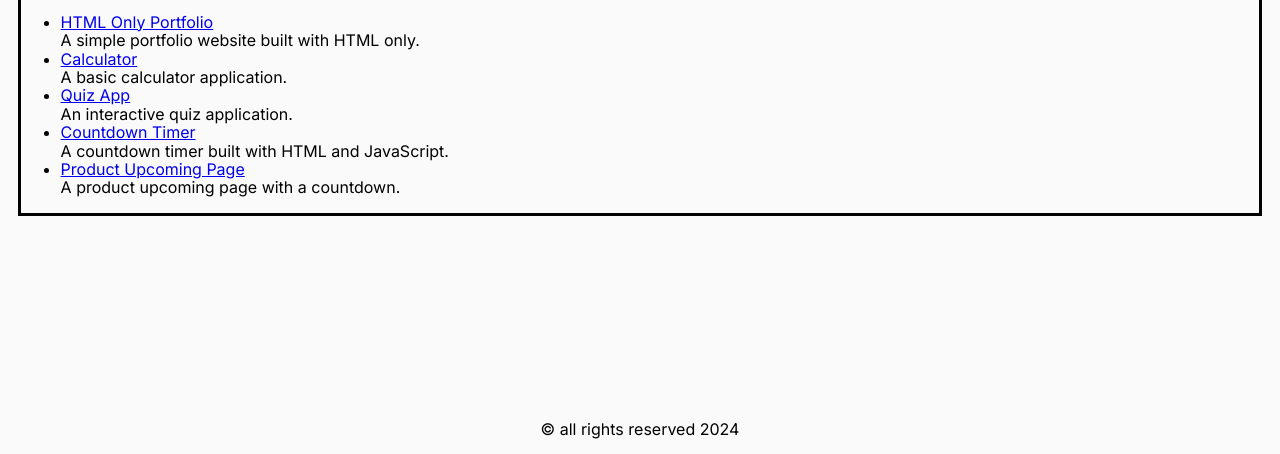
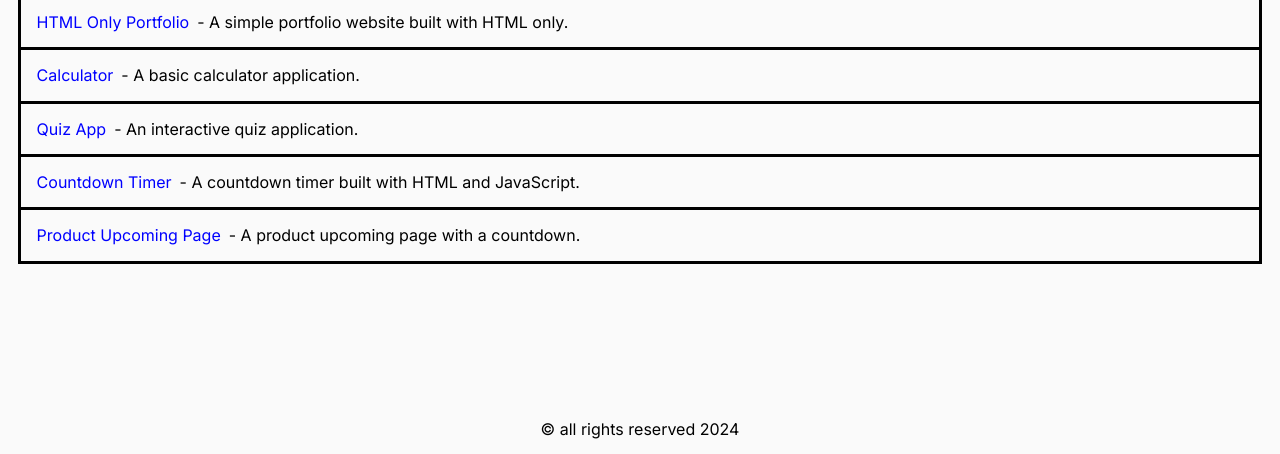
Before and after one commit to Domanskey/Personal-Portfolio---roadmap-project, a website built with Vite: page projects.html in a window 1280 px wide. Shown: the part 346-800 px from the top of the page. Built offline with nearby package versions, Linux system fonts and the light colour scheme.

Commit message:
add projects page styling

```diff
--- a/projects.html
+++ b/projects.html
@@ -45,24 +45,24 @@
     <main class="main main--projects">
         <section class="section">
             <h2 class="section__title">Projects</h2>
-            <ul>
-                <li>
+            <ul class="section__list">
+                <li class="list__item list__item--special">
                     <a href="https://example.com" target="_blank">HTML Only Portfolio</a>
                     <p>A simple portfolio website built with HTML only.</p>
                 </li>
-                <li>
+                <li class="list__item">
                     <a href="https://example.com" target="_blank">Calculator</a>
                     <p>A basic calculator application.</p>
                 </li>
-                <li>
+                <li class="list__item">
                     <a href="https://example.com" target="_blank">Quiz App</a>
                     <p>An interactive quiz application.</p>
                 </li>
-                <li>
+                <li class="list__item">
                     <a href="https://example.com" target="_blank">Countdown Timer</a>
                     <p>A countdown timer built with HTML and JavaScript.</p>
                 </li>
-                <li>
+                <li class="list__item">
                     <a href="https://example.com" target="_blank">Product Upcoming Page</a>
                     <p>A product upcoming page with a countdown.</p>
                 </li>
--- a/src/styles.scss
+++ b/src/styles.scss
@@ -274,7 +274,13 @@ p {
 
     @media screen and (min-width: $tablet) {
         flex-direction: row;
-        justify-content: space-between;
+        justify-content: flex-start;
         background-color: #FAFAFA;
+
+        p::before {
+        content: "- ";
+        color: black;
+        }
+
     }
 }
```
